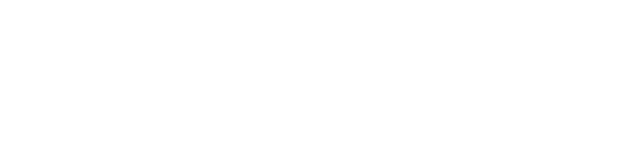
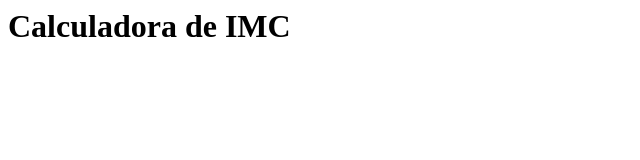
Before and after one commit to douglasalvesnunes/repo-aulaGerenciadeConfig, a plain HTML site: page index.html in a window 1280 px wide. Shown: the whole page, without its empty margins (0-640 px from the left). Drawn offline with Linux system fonts and the light colour scheme.

Commit message:
Adicionado um h1 no index.html

```diff
--- a/index.html
+++ b/index.html
@@ -5,6 +5,7 @@
     <title>Calculadora IMC</title>
 </head>
 <body>
+    <h1>Calculadora de IMC</h1>
 
 </body>
 </html>
```
